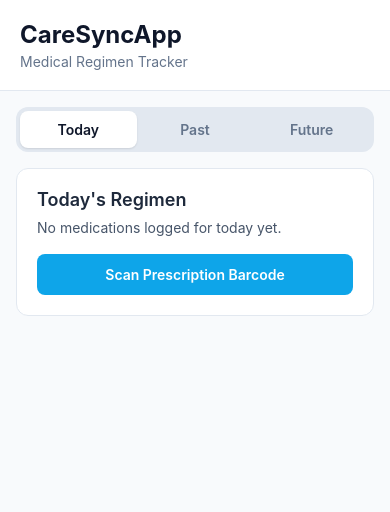
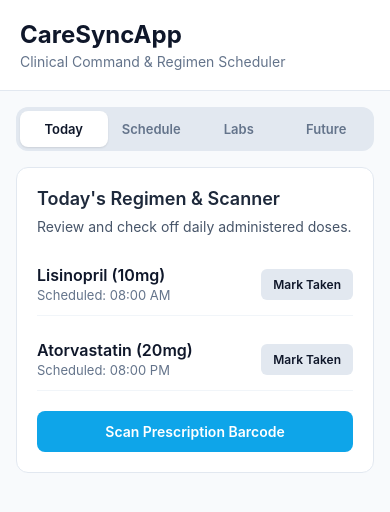
Before and after one commit to rickodom4-ent/CareSyncApp, a React Native app: screen / in a window 390 px wide. Shown: the top 512 px of the page. Built offline with nearby package versions, Linux system fonts and the light colour scheme.

Commit message:
Combine med scheduler and camera scanner into unified App.tsx

```diff
--- a/App.tsx
+++ b/App.tsx
@@ -1,33 +1,74 @@
 import React, { useState } from 'react';
-import { StyleSheet, Text, View, TouchableOpacity, SafeAreaView, ScrollView } from 'react-native';
+import { StyleSheet, Text, View, TouchableOpacity, SafeAreaView, ScrollView, TextInput } from 'react-native';
 import RoundedCamera from './components/RoundedCamera';
 
+interface Medication {
+  id: string;
+  name: string;
+  dosage: string;
+  time: string;
+  frequency: string;
+  taken: boolean;
+}
+
 export default function App() {
-  const [activeTab, setActiveTab] = useState<'Today' | 'Past' | 'Future'>('Today');
+  const [activeTab, setActiveTab] = useState<'Today' | 'Schedule' | 'Labs' | 'Future'>('Today');
   const [isScanning, setIsScanning] = useState(false);
   const [scannedData, setScannedData] = useState<string | null>(null);
+  const [cdsAlert, setCdsAlert] = useState<string | null>(null);
+
+  const [medications, setMedications] = useState<Medication[]>([
+    { id: '1', name: 'Lisinopril', dosage: '10mg', time: '08:00 AM', frequency: 'Daily', taken: false },
+    { id: '2', name: 'Atorvastatin', dosage: '20mg', time: '08:00 PM', frequency: 'Daily', taken: false },
+  ]);
+
+  const [newMedName, setNewMedName] = useState('');
+  const [newDosage, setNewDosage] = useState('');
+  const [newTime, setNewTime] = useState('');
+
+  const handleScanResult = (data: string) => {
+    setScannedData(data);
+    setIsScanning(false);
+    if (data.includes('999')) {
+      setCdsAlert('CRITICAL WARNING: Potential counterproductive interaction detected with active evening regimen.');
+    } else {
+      setCdsAlert(null);
+    }
+  };
+
+  const addMedication = () => {
+    if (!newMedName || !newDosage || !newTime) return;
+    const newEntry: Medication = {
+      id: Date.now().toString(),
+      name: newMedName,
+      dosage: newDosage,
+      time: newTime,
+      frequency: 'Daily',
+      taken: false,
+    };
+    setMedications([...medications, newEntry]);
+    setNewMedName('');
+    setNewDosage('');
+    setNewTime('');
+  };
+
+  const toggleTaken = (id: string) => {
+    setMedications(medications.map(med => med.id === id ? { ...med, taken: !med.taken } : med));
+  };
 
   if (isScanning) {
-    return (
-      <RoundedCamera
-        onScan={(data) => {
-          setScannedData(data);
-          setIsScanning(false);
-        }}
-        onClose={() => setIsScanning(false)}
-      />
-    );
+    return <RoundedCamera onScan={handleScanResult} onClose={() => setIsScanning(false)} />;
   }
 
   return (
     <SafeAreaView style={styles.container}>
       <View style={styles.header}>
         <Text style={styles.headerTitle}>CareSyncApp</Text>
-        <Text style={styles.headerSubtitle}>Medical Regimen Tracker</Text>
+        <Text style={styles.headerSubtitle}>Clinical Command & Regimen Scheduler</Text>
       </View>
 
       <View style={styles.tabContainer}>
-        {(['Today', 'Past', 'Future'] as const).map((tab) => (
+        {(['Today', 'Schedule', 'Labs', 'Future'] as const).map((tab) => (
           <TouchableOpacity
             key={tab}
             style={[styles.tabButton, activeTab === tab && styles.activeTabButton]}
@@ -39,27 +80,85 @@ export default function App() {
       </View>
 
       <ScrollView contentContainerStyle={styles.content}>
+        {cdsAlert && (
+          <View style={styles.alertCard}>
+            <Text style={styles.alertTitle}>CDS Conflict Alert</Text>
+            <Text style={styles.alertBody}>{cdsAlert}</Text>
+          </View>
+        )}
+
         {activeTab === 'Today' && (
           <View style={styles.card}>
-            <Text style={styles.cardTitle}>Today's Regimen</Text>
+            <Text style={styles.cardTitle}>Today's Regimen & Scanner</Text>
             <Text style={styles.cardBody}>
-              {scannedData ? `Scanned Medication: ${scannedData}` : 'No medications logged for today yet.'}
+              {scannedData ? `Scanned Compound: ${scannedData}` : 'Review and check off daily administered doses.'}
             </Text>
-            <TouchableOpacity style={styles.scanButton} onPress={() => setIsScanning(true)}>
-              <Text style={styles.scanButtonText}>Scan Prescription Barcode</Text>
+
+            {medications.map((med) => (
+              <View key={med.id} style={styles.medRow}>
+                <View>
+                  <Text style={styles.medName}>{med.name} ({med.dosage})</Text>
+                  <Text style={styles.medTime}>Scheduled: {med.time}</Text>
+                </View>
+                <TouchableOpacity
+                  style={[styles.checkButton, med.taken && styles.checkedButton]}
+                  onPress={() => toggleTaken(med.id)}
+                >
+                  <Text style={styles.checkButtonText}>{med.taken ? 'Taken' : 'Mark Taken'}</Text>
+                </TouchableOpacity>
+              </View>
+            ))}
+
+            <TouchableOpacity style={styles.actionButton} onPress={() => setIsScanning(true)}>
+              <Text style={styles.actionButtonText}>Scan Prescription Barcode</Text>
             </TouchableOpacity>
           </View>
         )}
-        {activeTab === 'Past' && (
+
+        {activeTab === 'Schedule' && (
           <View style={styles.card}>
-            <Text style={styles.cardTitle}>Historical Logs</Text>
-            <Text style={styles.cardBody}>Review past doses, adherence rates, and historical clinical data.</Text>
+            <Text style={styles.cardTitle}>Add Medication Schedule</Text>
+            <TextInput
+              style={styles.input}
+              placeholder="Medication Name"
+              placeholderTextColor="#94a3b8"
+              value={newMedName}
+              onChangeText={setNewMedName}
+            />
+            <TextInput
+              style={styles.input}
+              placeholder="Dosage (e.g., 10mg)"
+              placeholderTextColor="#94a3b8"
+              value={newDosage}
+              onChangeText={setNewDosage}
+            />
+            <TextInput
+              style={styles.input}
+              placeholder="Time (e.g., 09:00 AM)"
+              placeholderTextColor="#94a3b8"
+              value={newTime}
+              onChangeText={setNewTime}
+            />
+            <TouchableOpacity style={styles.actionButton} onPress={addMedication}>
+              <Text style={styles.actionButtonText}>Save to Regimen Database</Text>
+            </TouchableOpacity>
           </View>
         )}
+
+        {activeTab === 'Labs' && (
+          <View style={styles.card}>
+            <Text style={styles.cardTitle}>Diagnostic Lab Pipeline</Text>
+            <Text style={styles.cardBody}>Syncing via MyChart & Quest FHIR endpoints. 0 active biomarker anomalies detected.</Text>
+            <TouchableOpacity style={styles.secondaryButton} onPress={() => alert('Fetching latest HL7/FHIR lab panels...')}>
+              <Text style={styles.secondaryButtonText}>Sync MyChart / Quest Data</Text>
+            </TouchableOpacity>
+          </View>
+        )}
+
         {activeTab === 'Future' && (
           <View style={styles.card}>
-            <Text style={styles.cardTitle}>Upcoming Schedule</Text>
-            <Text style={styles.cardBody}>Manage upcoming refills, future treatments, and recurring reminders.</Text>
+            <Text style={styles.cardTitle}>Predictive Schedule & Refills</Text>
+            <Text style={styles.cardBody}>Automated refill routing, CardiHealth integration, and home health visit calendars configured.</Text>
           </View>
         )}
       </ScrollView>
@@ -75,12 +174,24 @@ const styles = StyleSheet.create({
   tabContainer: { flexDirection: 'row', backgroundColor: '#e2e8f0', padding: 4, margin: 16, borderRadius: 12 },
   tabButton: { flex: 1, paddingVertical: 10, alignItems: 'center', borderRadius: 8 },
   activeTabButton: { backgroundColor: '#ffffff', shadowColor: '#000', shadowOffset: { width: 0, height: 1 }, shadowOpacity: 0.1, shadowRadius: 2, elevation: 2 },
-  tabText: { fontSize: 14, fontWeight: '600', color: '#64748b' },
+  tabText: { fontSize: 13, fontWeight: '600', color: '#64748b' },
   activeTabText: { color: '#0f172a' },
   content: { paddingHorizontal: 16 },
-  card: { backgroundColor: '#ffffff', padding: 20, borderRadius: 12, borderWidth: 1, borderColor: '#e2e8f0' },
+  card: { backgroundColor: '#ffffff', padding: 20, borderRadius: 12, borderWidth: 1, borderColor: '#e2e8f0', marginBottom: 16 },
   cardTitle: { fontSize: 18, fontWeight: '600', color: '#1e293b', marginBottom: 8 },
   cardBody: { fontSize: 14, color: '#475569', lineHeight: 20, marginBottom: 16 },
-  scanButton: { backgroundColor: '#0ea5e9', paddingVertical: 12, borderRadius: 8, alignItems: 'center' },
-  scanButtonText: { color: '#ffffff', fontWeight: '600', fontSize: 14 },
+  medRow: { flexDirection: 'row', justifyContent: 'space-between', alignItems: 'center', paddingVertical: 12, borderBottomWidth: 1, borderBottomColor: '#f1f5f9', marginBottom: 12 },
+  medName: { fontSize: 16, fontWeight: '600', color: '#0f172a' },
+  medTime: { fontSize: 13, color: '#64748b', marginTop: 2 },
+  checkButton: { backgroundColor: '#e2e8f0', paddingHorizontal: 12, paddingVertical: 8, borderRadius: 6 },
+  checkedButton: { backgroundColor: '#22c55e' },
+  checkButtonText: { color: '#0f172a', fontWeight: '600', fontSize: 12 },
+  input: { borderWidth: 1, borderColor: '#cbd5e1', borderRadius: 8, padding: 12, marginBottom: 12, fontSize: 14, color: '#0f172a' },
+  alertCard: { backgroundColor: '#fef2f2', padding: 16, borderRadius: 12, borderWidth: 1, borderColor: '#f87171', marginBottom: 16 },
+  alertTitle: { fontSize: 16, fontWeight: 'bold', color: '#991b1b', marginBottom: 4 },
+  alertBody: { fontSize: 14, color: '#b91c1c', lineHeight: 18 },
+  actionButton: { backgroundColor: '#0ea5e9', paddingVertical: 12, borderRadius: 8, alignItems: 'center', marginTop: 8 },
+  actionButtonText: { color: '#ffffff', fontWeight: '600', fontSize: 14 },
+  secondaryButton: { backgroundColor: '#e2e8f0', paddingVertical: 12, borderRadius: 8, alignItems: 'center' },
+  secondaryButtonText: { color: '#334155', fontWeight: '600', fontSize: 14 },
 });
```
